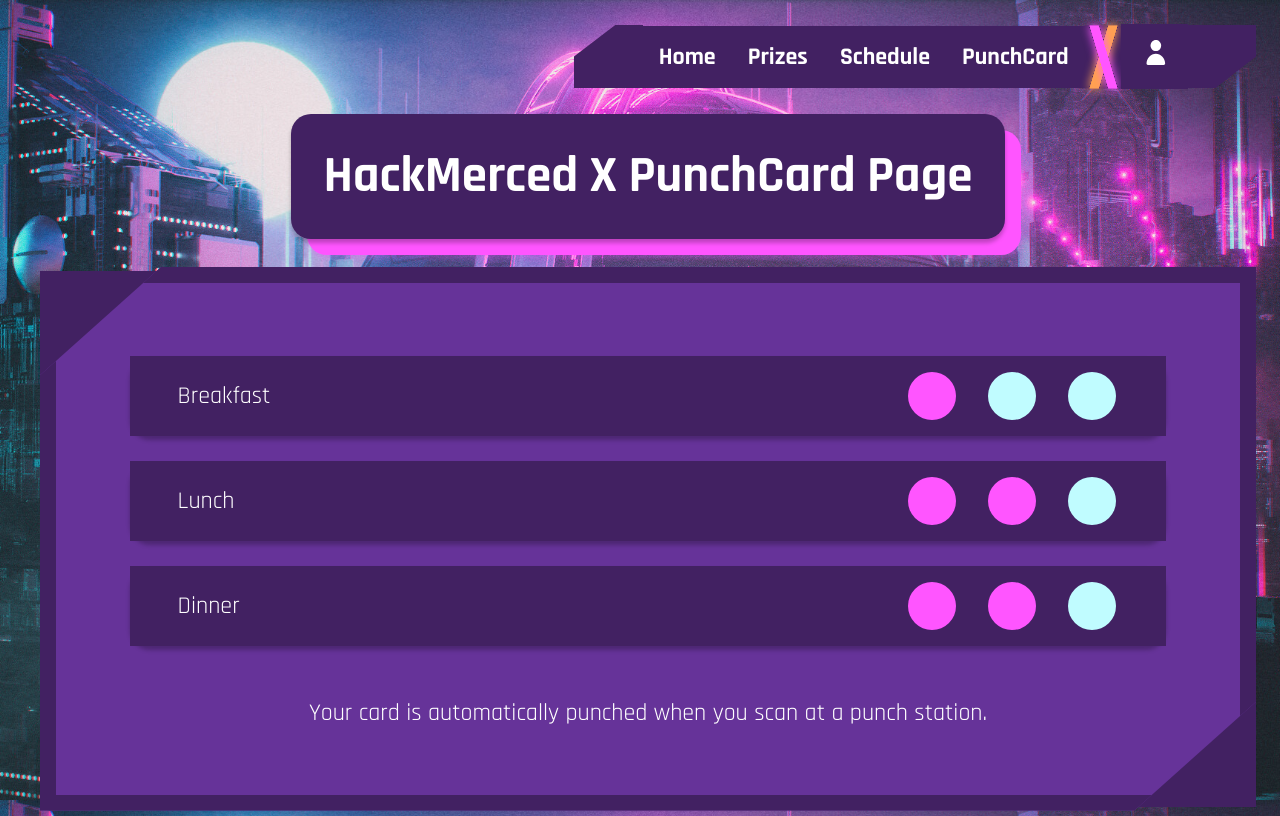
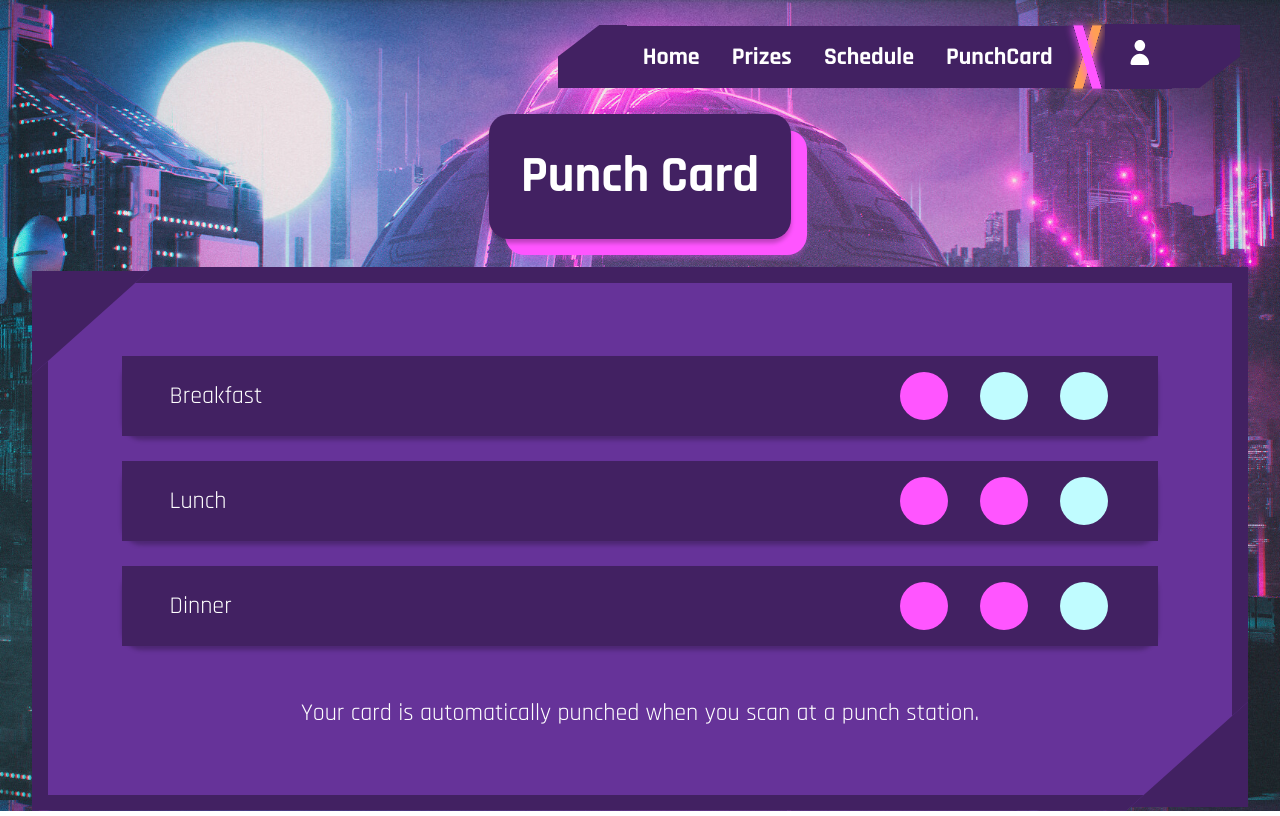
Before and after one commit to HackMerced/HackMerced-X-Live, a React (Vite) app: page /punchcard in a window 1280 px wide. Built offline with nearby package versions, Linux system fonts and the light colour scheme.

Commit message:
margin issue fix and updated punchcard title to jsut punchcard - jet

```diff
--- a/src/App.css
+++ b/src/App.css
@@ -5,9 +5,9 @@
 #root {
   font-family: 'Rajdhani', sans-serif;
   /* max-width: 1280px; */
-  width: 100vw;
+  /* width: 100vw;
   height: 100vh;
-  margin: 0 auto;
+  margin: 0 auto; */
   /* padding: 2rem; */
   text-align: center;
   color: white;
--- a/src/Components/PunchCard.jsx
+++ b/src/Components/PunchCard.jsx
@@ -6,7 +6,7 @@
     return (
       <div className="PunchCard">
         <div className='punch-header'>
-          <h1>HackMerced X PunchCard Page</h1>
+          <h1>Punch Card</h1>
         </div>
         <div className='punch-body'>
           <div className='container-parent'>
```
